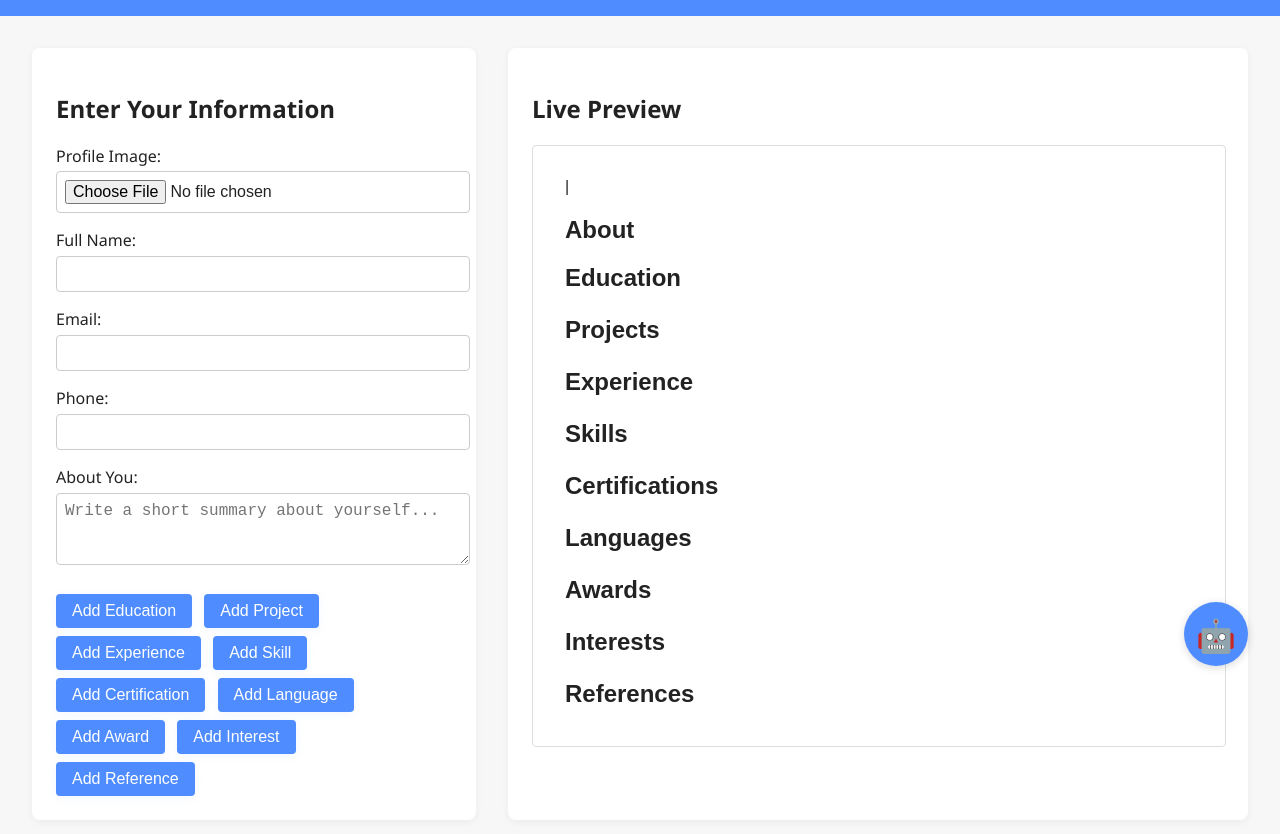
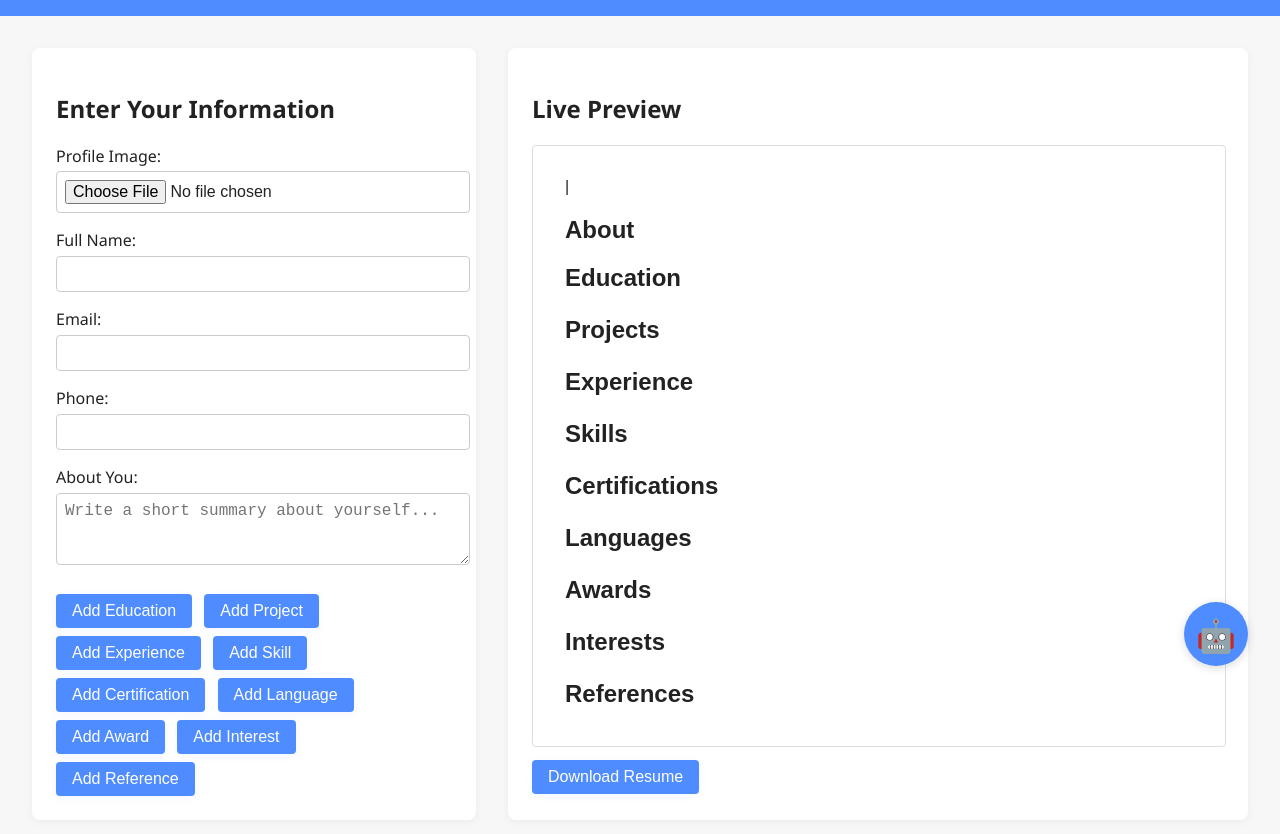
Before and after one commit to Ganesh1201/Resume101, a plain HTML site: page index.html in a window 1280 px wide. Shown: the part 102-936 px from the top of the page. Drawn offline with Linux system fonts and the light colour scheme.

Commit message:
Update index.html

```diff
--- a/index.html
+++ b/index.html
@@ -60,6 +60,7 @@
     <section id="preview-section">
       <h2>Live Preview</h2>
       <iframe id="resume-preview" title="Resume Preview"></iframe>
+      <button id="download-resume" type="button">Download Resume</button>
     </section>
   </main>
   <!-- Floating AI Chatbot Button -->
```
